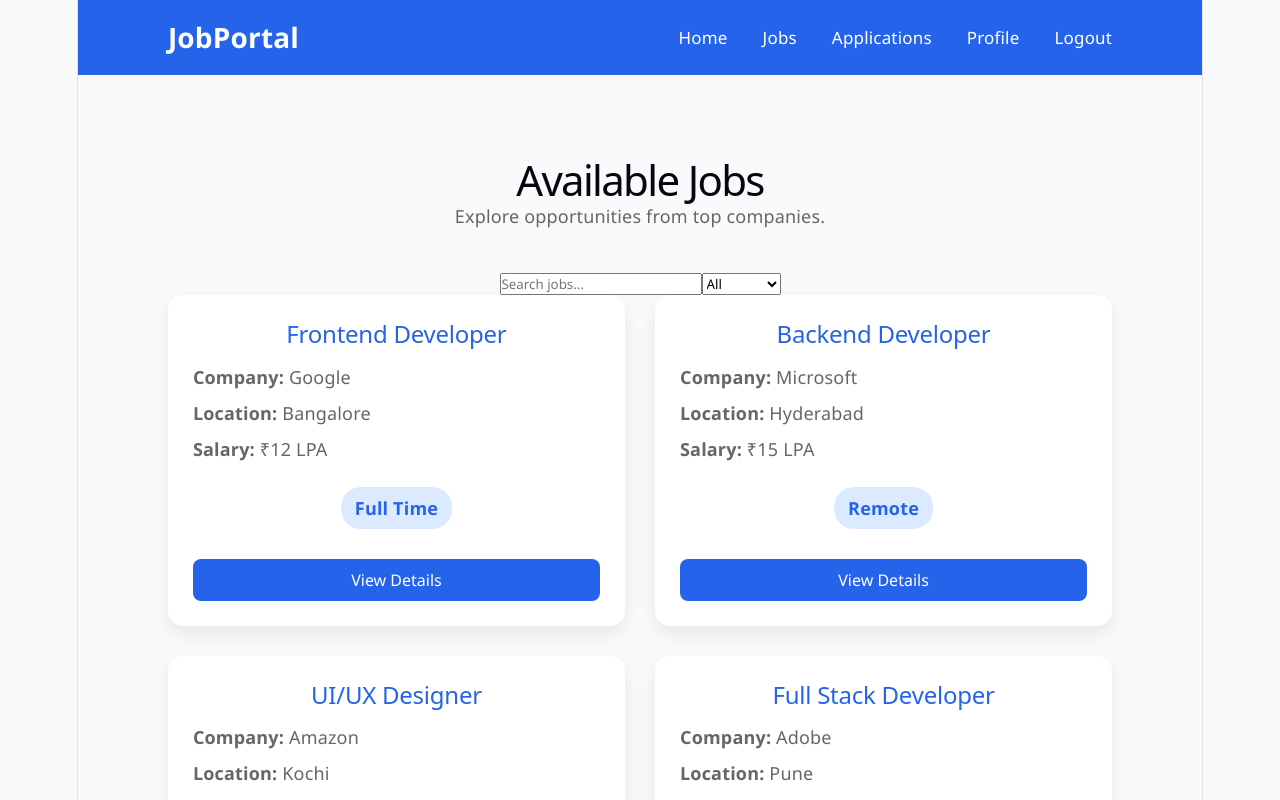
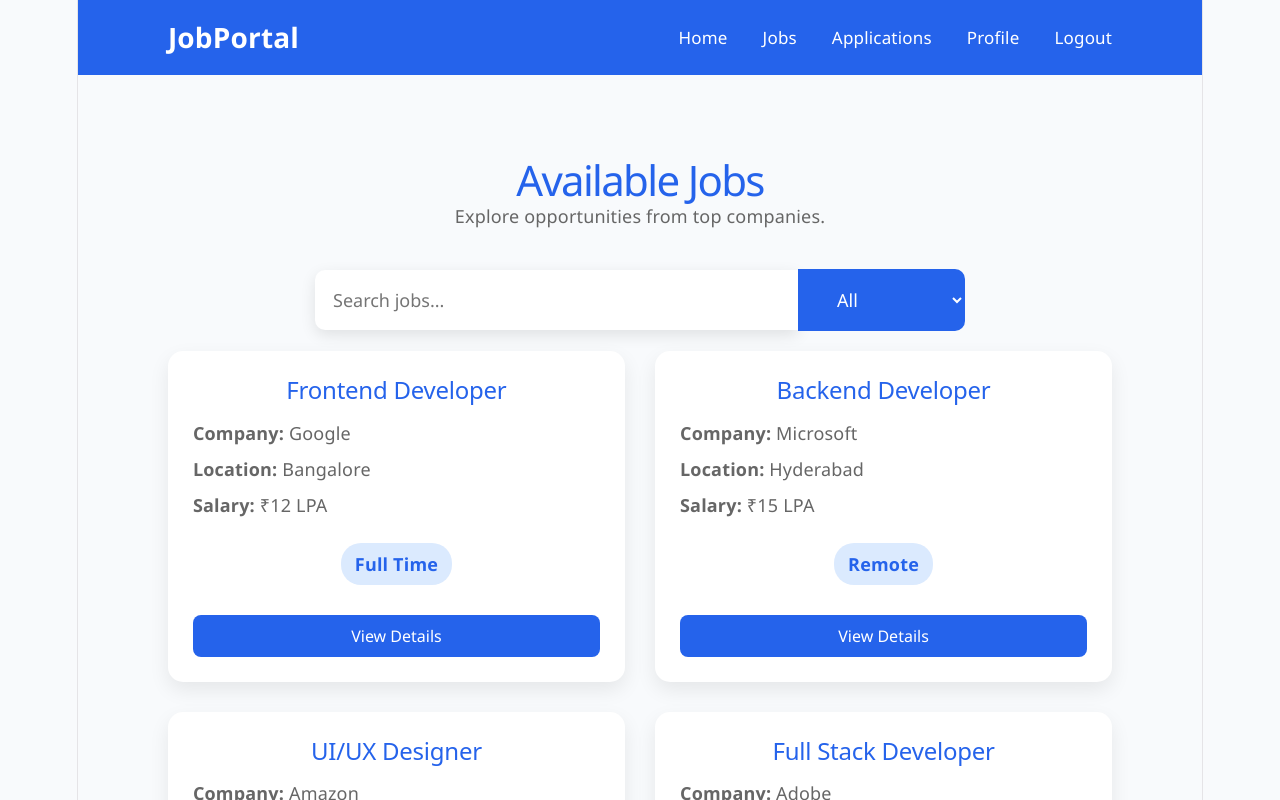
Before and after one commit to ramkiran704/Job-Portal, a React app in the folder frontend/: page /jobs in a window 1280 px wide. Shown: the top 800 px of the page. Built offline with nearby package versions, Linux system fonts and the light colour scheme; the HTML template or start-up script is replaced by a standard one.

Commit message:
Changes in jobs Search Bar

```diff
--- a/frontend/src/pages/user/Home.jsx
+++ b/frontend/src/pages/user/Home.jsx
@@ -67,7 +67,7 @@ function Home() {
         <section className="hero">
           <div className="hero-left">
             <h1>
-              Find Your <span>Dream Job</span>
+             <span>Find Your Dream Job</span>
             </h1>
 
             <p>
--- a/frontend/src/pages/user/Jobs.jsx
+++ b/frontend/src/pages/user/Jobs.jsx
@@ -77,7 +77,7 @@ function Jobs() {
       <UserNavbar />
 
       <div className="jobs-page">
-        <h1>Available Jobs</h1>
+        <h1 className="available"><span>Available Jobs</span></h1>
 
         <p>Explore opportunities from top companies.</p>
 
--- a/frontend/src/styles/Jobs.css
+++ b/frontend/src/styles/Jobs.css
@@ -117,3 +117,34 @@
     background:#1d4ed8;
 
     }
+    .job-controls{
+        display: flex;
+        justify-content: center;
+        align-items: center;
+        margin: 20px auto;
+        display:flex;
+        width:100%;
+        max-width:650px;
+    }
+    .job-controls input{
+        align-items: center;
+        flex:1;
+        padding:18px;
+        font-size:18px;
+        border:none;
+        border-radius:10px 0 0 10px;
+        outline:none;
+        box-shadow:0 5px 15px rgba(0,0,0,.1);
+    }
+    .job-controls select{
+        padding:18px 35px;
+        border:none;
+        background:#2563eb;
+        color:white;
+        font-size:18px;
+        cursor:pointer;
+        border-radius:0 10px 10px 0;
+    }
+    .available{
+        color:#2563eb;
+    }
--- a/frontend/src/styles/Navbar.css
+++ b/frontend/src/styles/Navbar.css
@@ -2,6 +2,7 @@
     width:100%;
     height:80px;
     background:white;
+    color: #333;
     display:flex;
     justify-content:space-between;
     align-items:center;
```
